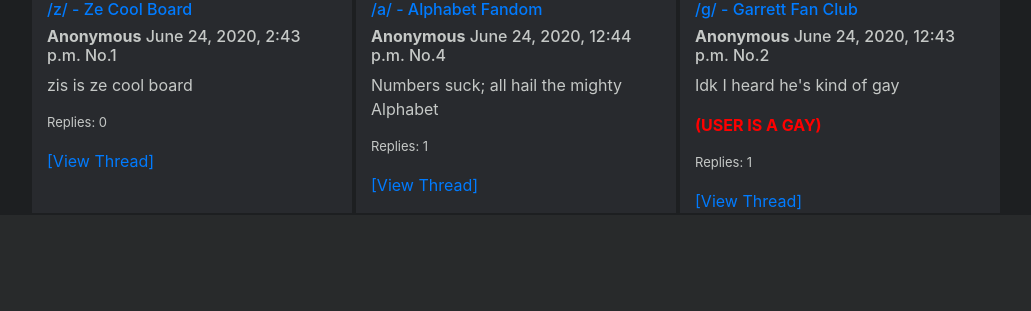
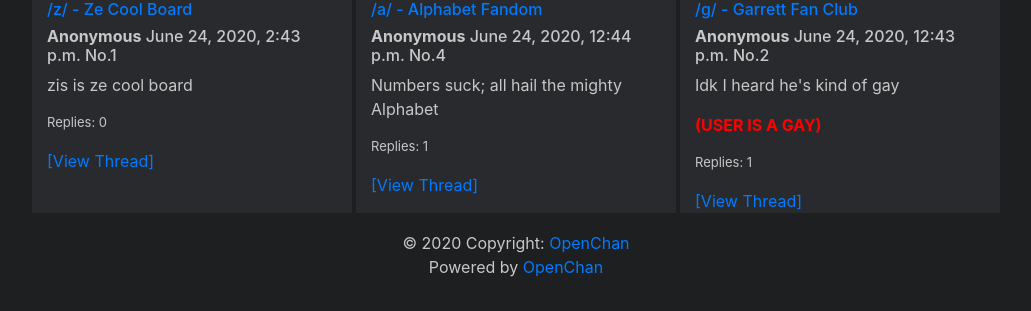
Before and after one commit to austinrseabolt/openchan, a Django app: page / in a window 1280 px wide. Shown: the part 855-1166 px from the top of the page, without its empty margins (124-1155 px from the left). Before the commit the page ends 1065 px from the top, so only its background shows below. Run offline with Django 3.2, Linux system fonts and the light colour scheme; data comes from the database, SQL or seed files in the repository; both versions use the stored data as it was after the commit; some libraries are stand-ins or nearby versions.

Commit message:
Added footer to index

```diff
--- a/src/mainapp/templates/boards/index.html
+++ b/src/mainapp/templates/boards/index.html
@@ -68,7 +68,16 @@
                 {% endfor %}
             </div>
         </div>
+        <footer class="page-footer font-small blue">
 
+
+            <div class="footer-copyright text-center py-3">© 2020 Copyright:
+              <a href="/"> {{openchan.site_name }}</a>
+              <p>Powered by <a href="https://github.com/austinrseabolt/openchan">OpenChan</a></p>
+            </div>
+
+
+        </footer>
         <script src="https://code.jquery.com/jquery-3.3.1.slim.min.js" integrity="sha384-q8i/X+965DzO0rT7abK41JStQIAqVgRVzpbzo5smXKp4YfRvH+8abtTE1Pi6jizo" crossorigin="anonymous"></script>
         <script src="https://cdnjs.cloudflare.com/ajax/libs/popper.js/1.14.7/umd/popper.min.js" integrity="sha384-UO2eT0CpHqdSJQ6hJty5KVphtPhzWj9WO1clHTMGa3JDZwrnQq4sF86dIHNDz0W1" crossorigin="anonymous"></script>
         <script src="https://stackpath.bootstrapcdn.com/bootstrap/4.3.1/js/bootstrap.min.js" integrity="sha384-JjSmVgyd0p3pXB1rRibZUAYoIIy6OrQ6VrjIEaFf/nJGzIxFDsf4x0xIM+B07jRM" crossorigin="anonymous"></script>
```
Also changed, not shown: src/db.sqlite3.
